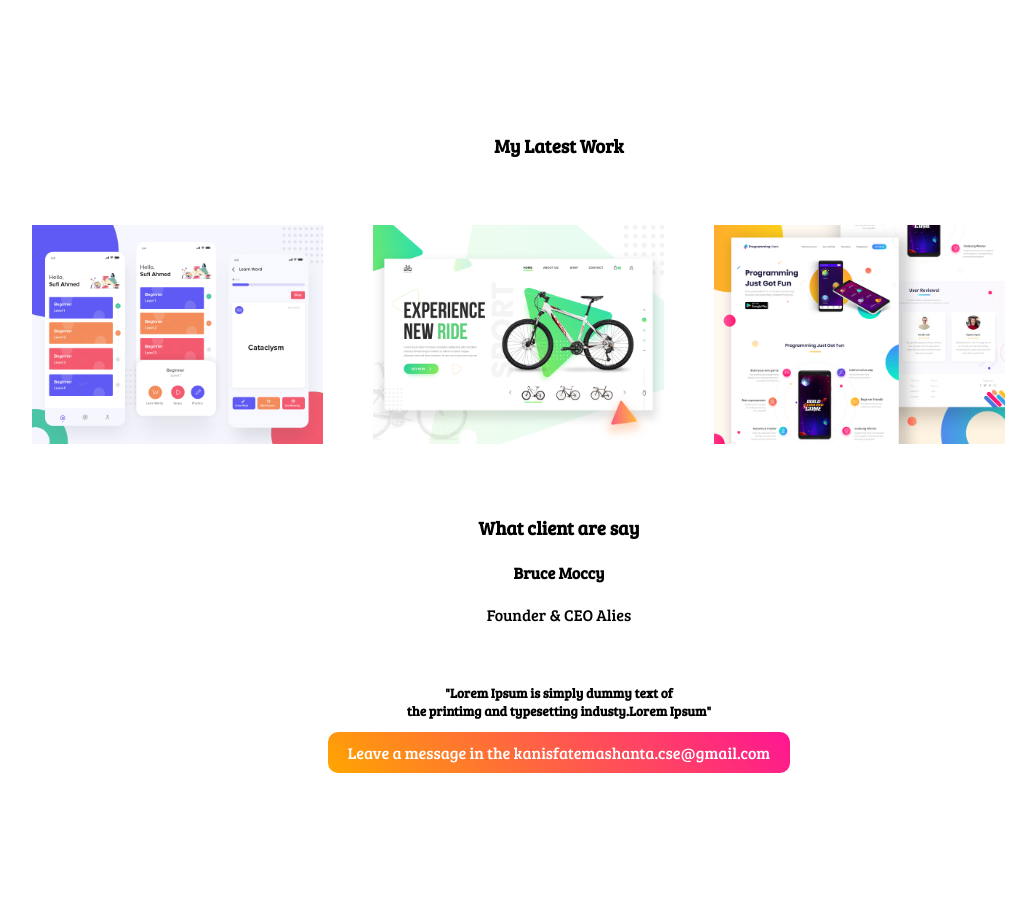
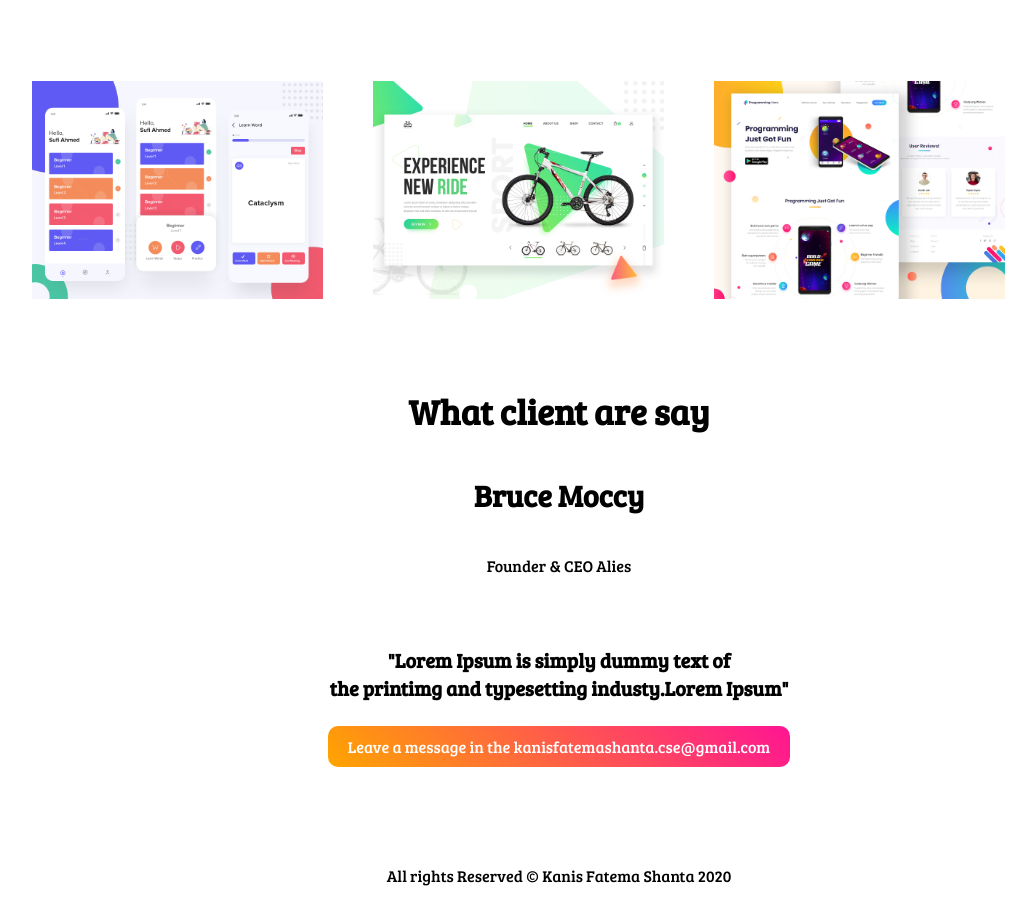
Before and after one commit to Kanis-Fatema-Shanta/website, a plain HTML site: page index.html in a window 1280 px wide. Shown: the part 1886-2797 px from the top of the page, without its empty margins (81-1117 px from the left). Drawn offline with Linux system fonts and the light colour scheme.

Commit message:
finished

```diff
--- a/index.html
+++ b/index.html
@@ -79,6 +79,10 @@
 
     </section>
 
+    <footer>
+        <p> All rights Reserved © Kanis Fatema Shanta 2020</p>
+    </footer>
+
 
 
 </body>
--- a/style.css
+++ b/style.css
@@ -5,10 +5,22 @@ body{
 h1{
     font-size: 30px;
 
+
 }
 h2{
 
     font-size: 40px;
+}
+h3{
+    font-size: 35px;
+    text-align: center;
+}
+
+h4{
+    font-size: 30px;
+}
+h5{
+    font-size: 20px;
 }
 
 
@@ -18,6 +30,9 @@ h2{
     margin-left: 10%;
     padding-right: 5%;
 
+}
+.half-width h1{
+    padding-top: 25%;
 }
 
 .half-width img{
@@ -30,7 +45,7 @@ h2{
 }
 
 section{
-    height: 900px;
+    height: 800px;
     padding-bottom: 100px;
 }
 
@@ -59,10 +74,11 @@ section{
 .link-button:hover{
     border: none;
     border-radius: 10px;
-    box-shadow:3px 5px 10px 1px rgb(102, 0, 128) ;
-    background-color:rgb(218, 221, 218)
+    box-shadow:3px 5px 10px 1px lightslategray ;
+    background-color:rgb(218, 221, 218);
 
-    transition:1s}
+    transition:1s;
+}
 
 
 .work-img{
@@ -89,6 +105,7 @@ section{
     color: lightcoral;
     transform: scale(1);
 }
-h3{
+
+footer p{
     text-align: center;
 }
```
Also changed, not shown: 1 other file.
